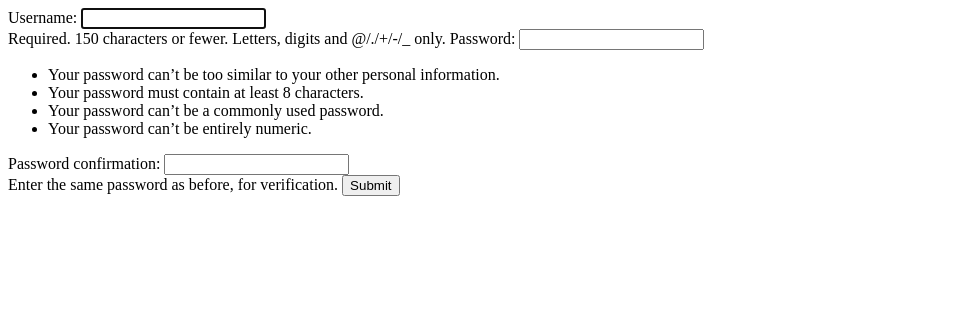
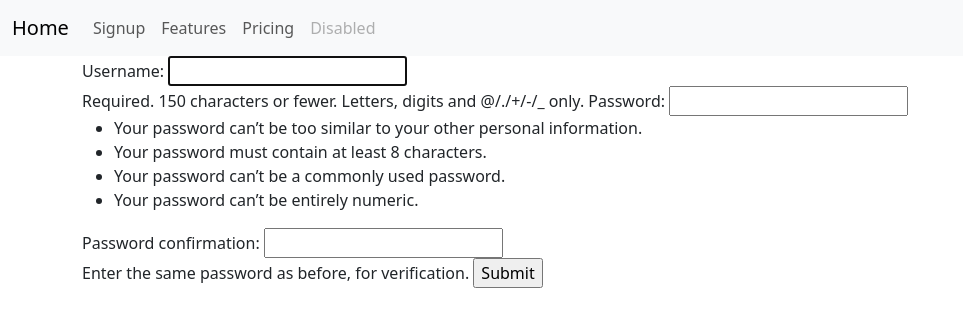
Before and after one commit to kclab922/auth, a Django app: page /accounts/signup/ in a window 1280 px wide. Shown: the top 327 px of the page, without its empty margins (0-963 px from the left). Run offline with Django 4.2, Linux system fonts and the light colour scheme.

Commit message:
bootstrap 적용

```diff
--- a/templates/base.html
+++ b/templates/base.html
@@ -4,9 +4,29 @@
     <meta charset="UTF-8">
     <meta name="viewport" content="width=device-width, initial-scale=1.0">
     <title>Document</title>
+    <link href="https://cdn.jsdelivr.net/npm/bootstrap@5.3.2/dist/css/bootstrap.min.css" rel="stylesheet" integrity="sha384-T3c6CoIi6uLrA9TneNEoa7RxnatzjcDSCmG1MXxSR1GAsXEV/Dwwykc2MPK8M2HN" crossorigin="anonymous">
 </head>
 <body>
-    {% block body %}
-    {% endblock %}
+    <nav class="navbar navbar-expand-lg bg-body-tertiary">
+        <div class="container-fluid">
+          <a class="navbar-brand" href="{% url 'articles:index' %}">Home</a>
+          <button class="navbar-toggler" type="button" data-bs-toggle="collapse" data-bs-target="#navbarNavAltMarkup" aria-controls="navbarNavAltMarkup" aria-expanded="false" aria-label="Toggle navigation">
+            <span class="navbar-toggler-icon"></span>
+          </button>
+          <div class="collapse navbar-collapse" id="navbarNavAltMarkup">
+            <div class="navbar-nav">
+              <a class="nav-link" href="{% url 'accounts:signup' %}">Signup</a>
+              <a class="nav-link" href="#">Features</a>
+              <a class="nav-link" href="#">Pricing</a>
+              <a class="nav-link disabled" aria-disabled="true">Disabled</a>
+            </div>
+          </div>
+        </div>
+    </nav>
+    <div class="container">
+        {% block body %}
+        {% endblock %}
+    </div>
+    <script src="https://cdn.jsdelivr.net/npm/bootstrap@5.3.2/dist/js/bootstrap.bundle.min.js" integrity="sha384-C6RzsynM9kWDrMNeT87bh95OGNyZPhcTNXj1NW7RuBCsyN/o0jlpcV8Qyq46cDfL" crossorigin="anonymous"></script>
 </body>
 </html>
```
